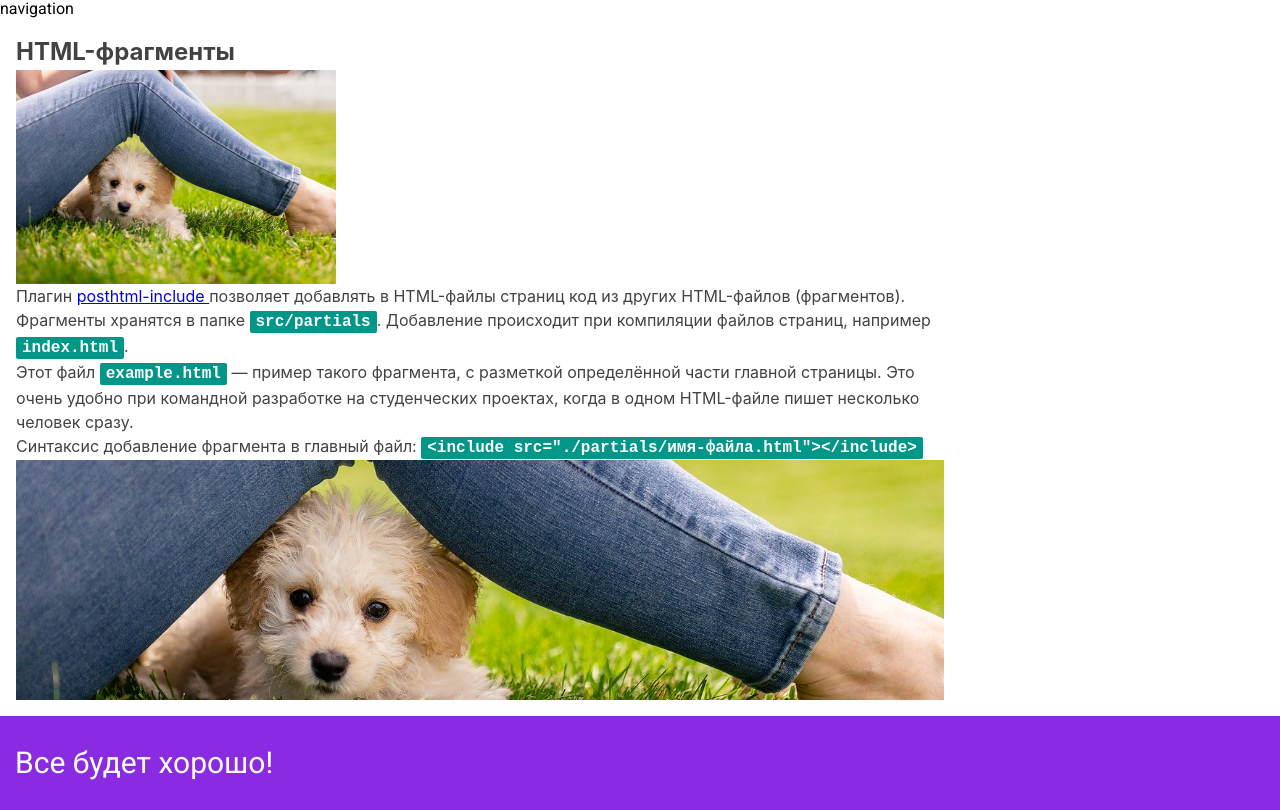
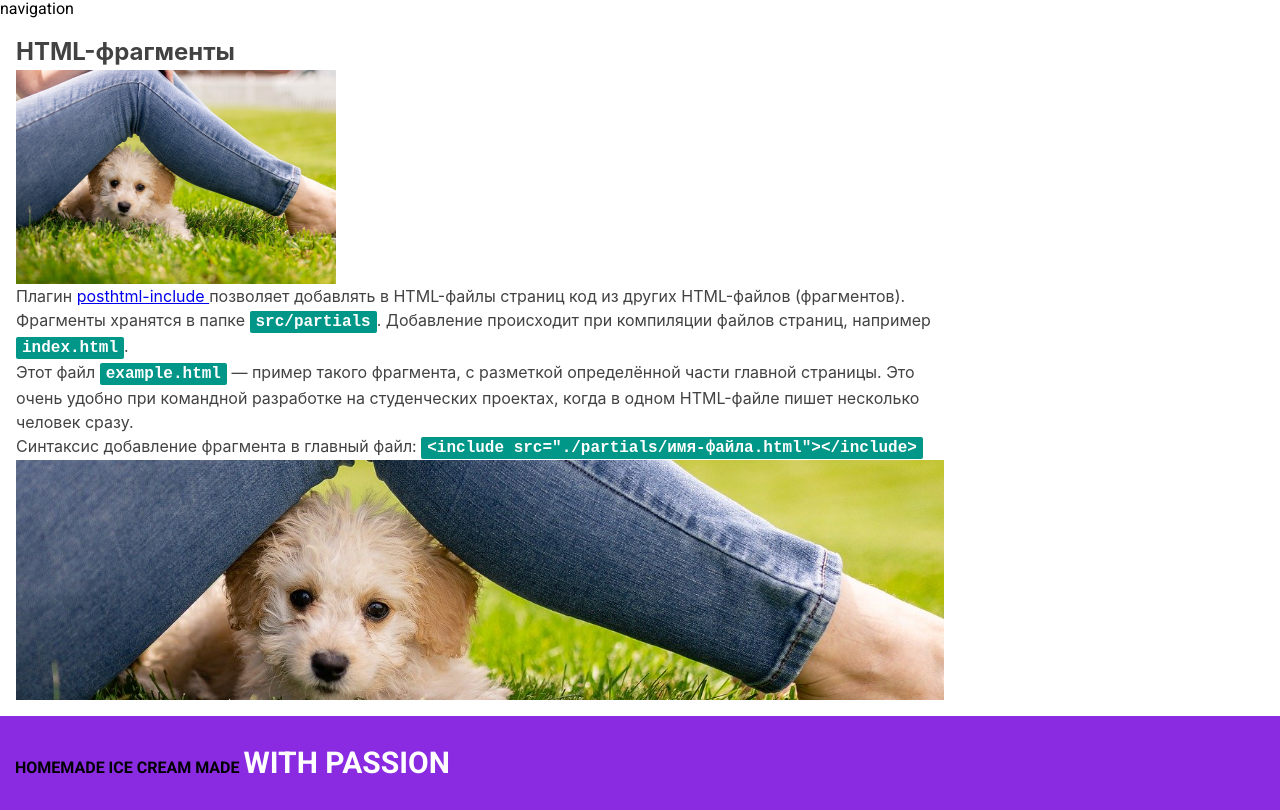
Before and after one commit to Nejdancs/team-proj-test, a website built with Parcel: page src/index.html in a window 1280 px wide. Built offline with nearby package versions, Linux system fonts and the light colour scheme.

Commit message:
update footer

```diff
--- a/src/partials/footer.html
+++ b/src/partials/footer.html
@@ -1,5 +1,6 @@
 <footer class="footer">
     <div class="container">
-        <p class="footer__text">Все будет хорошо!</p>
+        <b class="footer__pre-text">HOMEMADE ICE CREAM MADE</b>
+        <b class="footer__text">WITH PASSION</b>
     </div>
 </footer>
```
